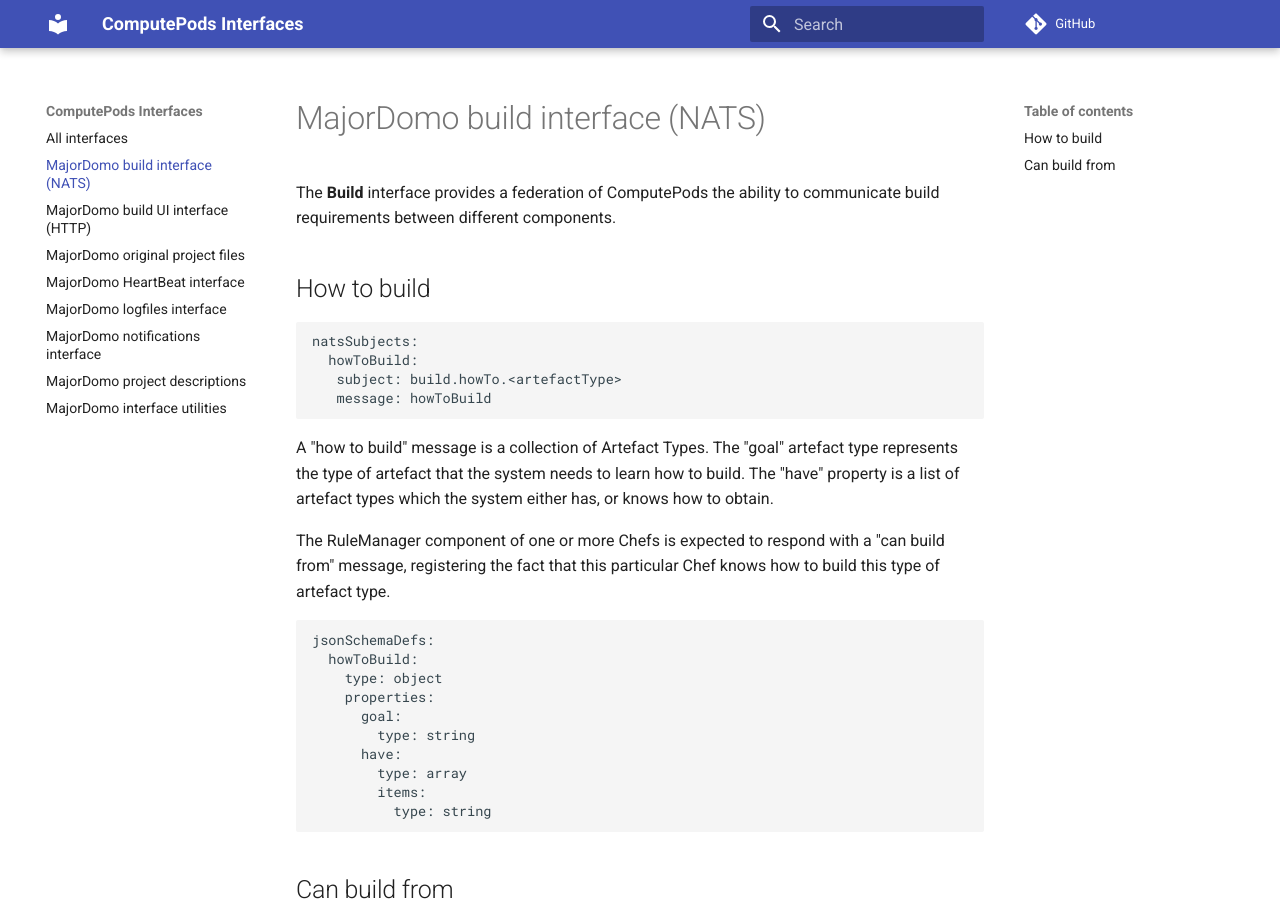
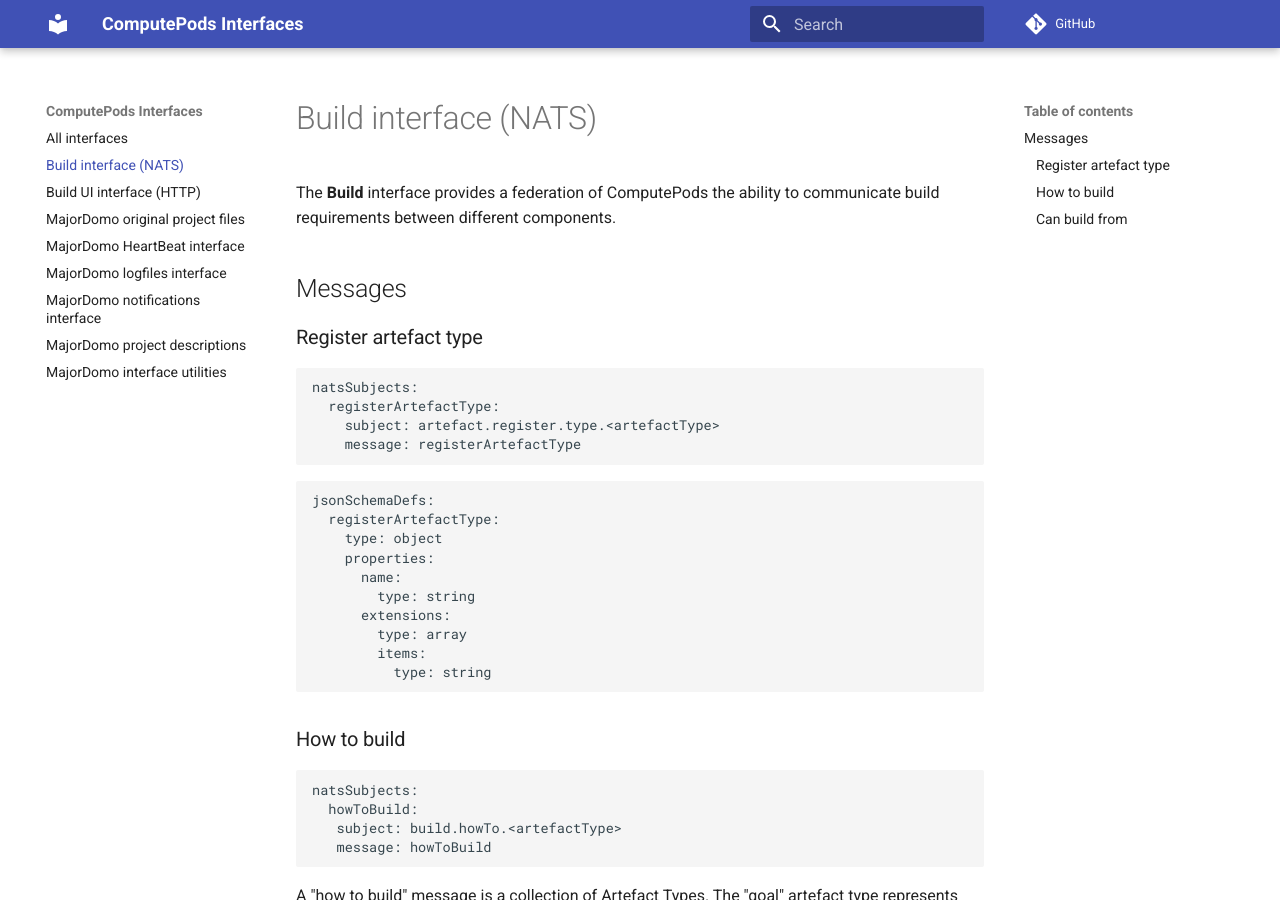
Before and after one commit to computePods/interfaces, an MkDocs documentation site: the page built from interfaces/Build.md, in a window 1280 px wide and 900 px high. Built offline with MkDocs 1.6.1 and Material for MkDocs 9.7.7, drawn with Linux system fonts in a browser that asks for light colours; comment, search, counter and statistics services are not loaded.

Commit message:
continued work on build interfaces

````diff
--- a/interfaces/Build.md
+++ b/interfaces/Build.md
@@ -1,11 +1,33 @@
-# MajorDomo build interface (NATS)
-
-<!-- toc -->
+# Build interface (NATS)
 
 The **Build** interface provides a federation of ComputePods the ability
 to communicate build requirements between different components.
 
-## How to build
+## Messages
+
+### Register artefact type
+
+```yaml
+natsSubjects:
+  registerArtefactType:
+    subject: artefact.register.type.<artefactType>
+    message: registerArtefactType
+```
+
+```yaml
+jsonSchemaDefs:
+  registerArtefactType:
+    type: object
+    properties:
+      name:
+        type: string
+      extensions:
+        type: array
+        items:
+          type: string
+```
+
+### How to build
 
 ```yaml
 natsSubjects:
@@ -36,7 +58,7 @@ jsonSchemaDefs:
           type: string
 ```
 
-## Can build from
+### Can build from
 
 ```yaml
 natsSubjects:
--- a/interfaces/BuildUI.md
+++ b/interfaces/BuildUI.md
@@ -1,6 +1,4 @@
-# MajorDomo build UI interface (HTTP)
-
-<!-- toc -->
+# Build UI interface (HTTP)
 
 The **BuildUI** interface provides the MajorDomo UI with access to the
 current build progress as well as dependency graph for a given project
````
Also changed, not shown: docs/README.md (+0 -2 lines).
